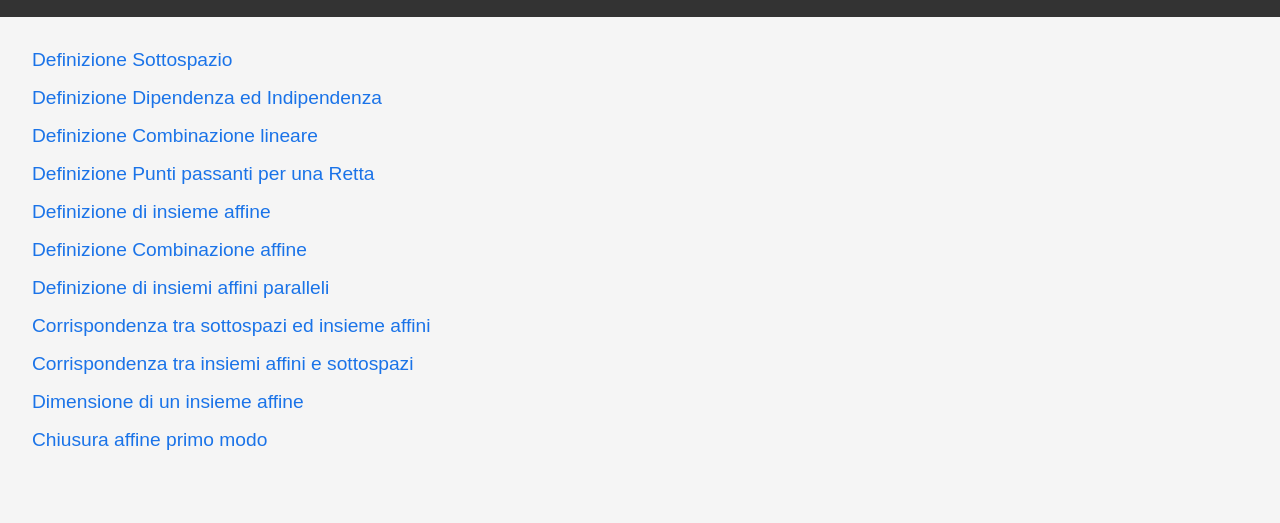
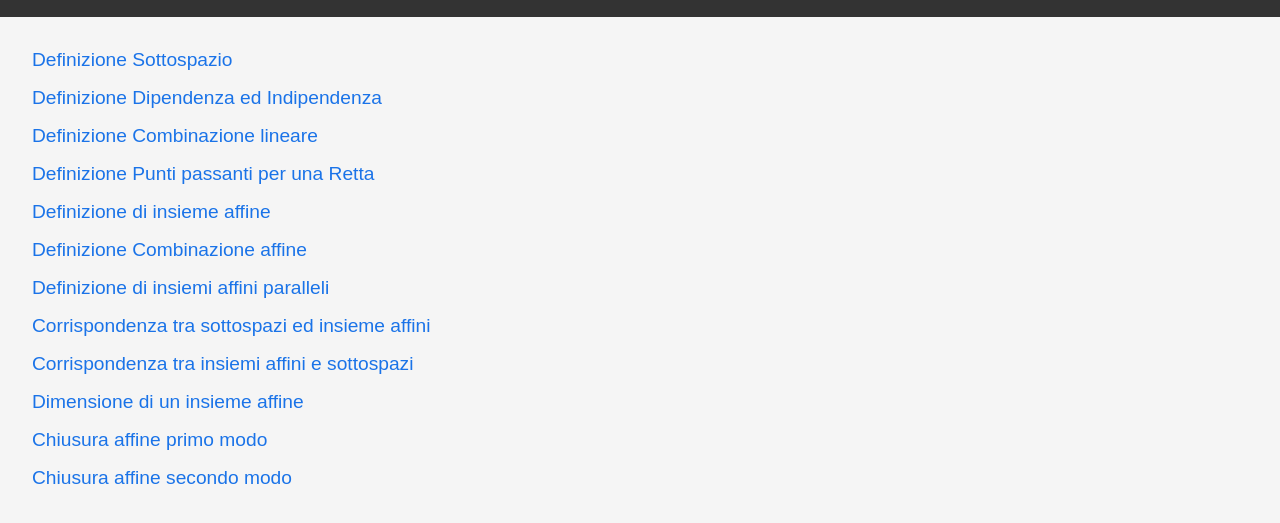
Before and after one commit to Luca12341234/RicercaOperativa, a plain HTML site: page index.html in a window 1280 px wide. Shown: the part 95-618 px from the top of the page. Drawn offline with Linux system fonts and the light colour scheme.

Commit message:
Update index.html

```diff
--- a/index.html
+++ b/index.html
@@ -56,6 +56,7 @@
       <li><a href="img/CorrInsAffSott.png" target="_blank">Corrispondenza tra insiemi affini e sottospazi</a></li>
       <li><a href="img/DimAff.png" target="_blank">Dimensione di un insieme affine</a></li>
       <li><a href="img/ChiusuraAffineOne.png" target="_blank">Chiusura affine primo modo</a></li>
+      <li><a href="img/ChiusuraAffineTwo.png" target="_blank">Chiusura affine secondo modo</a></li>
     </ul>
   </main>
 </body>
```
